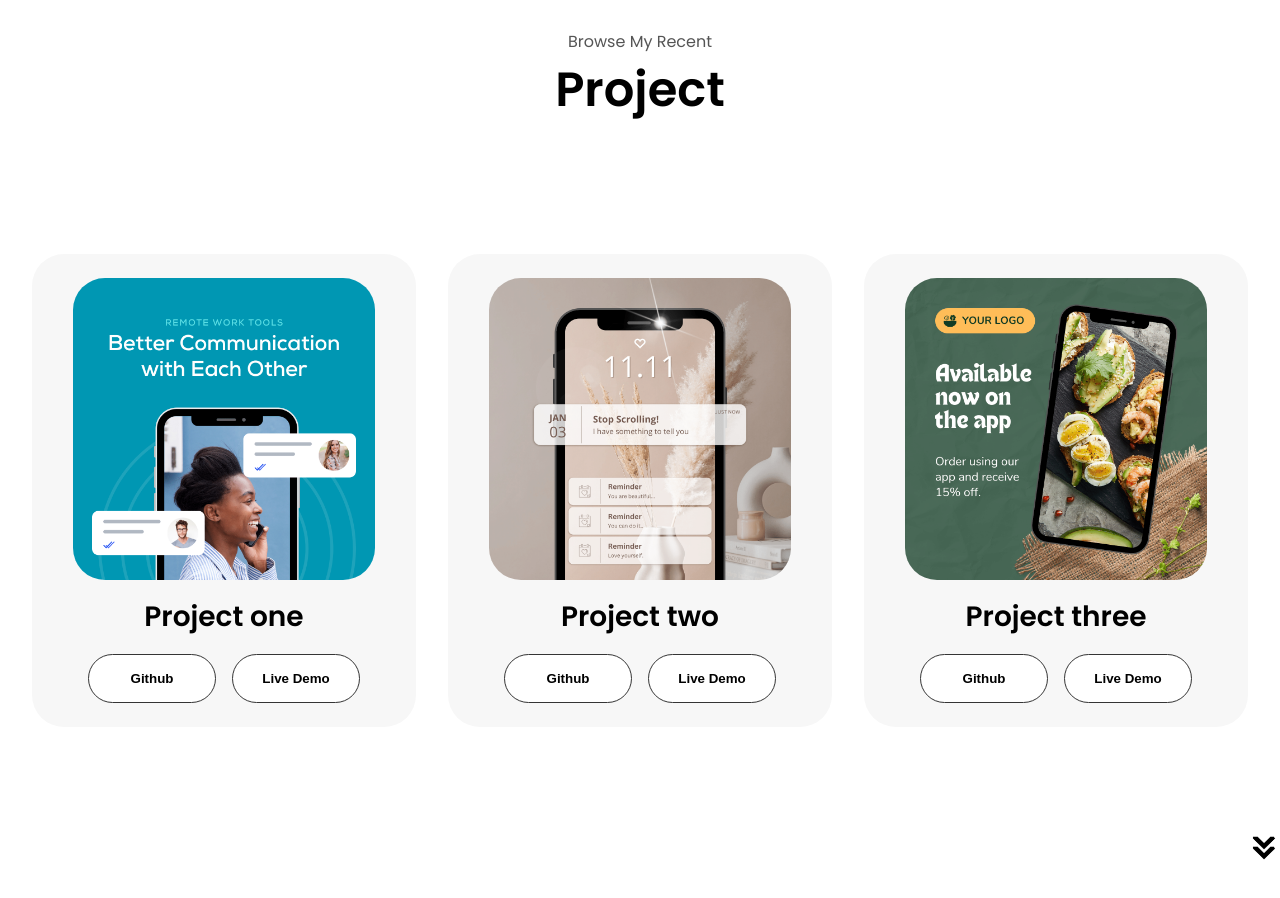
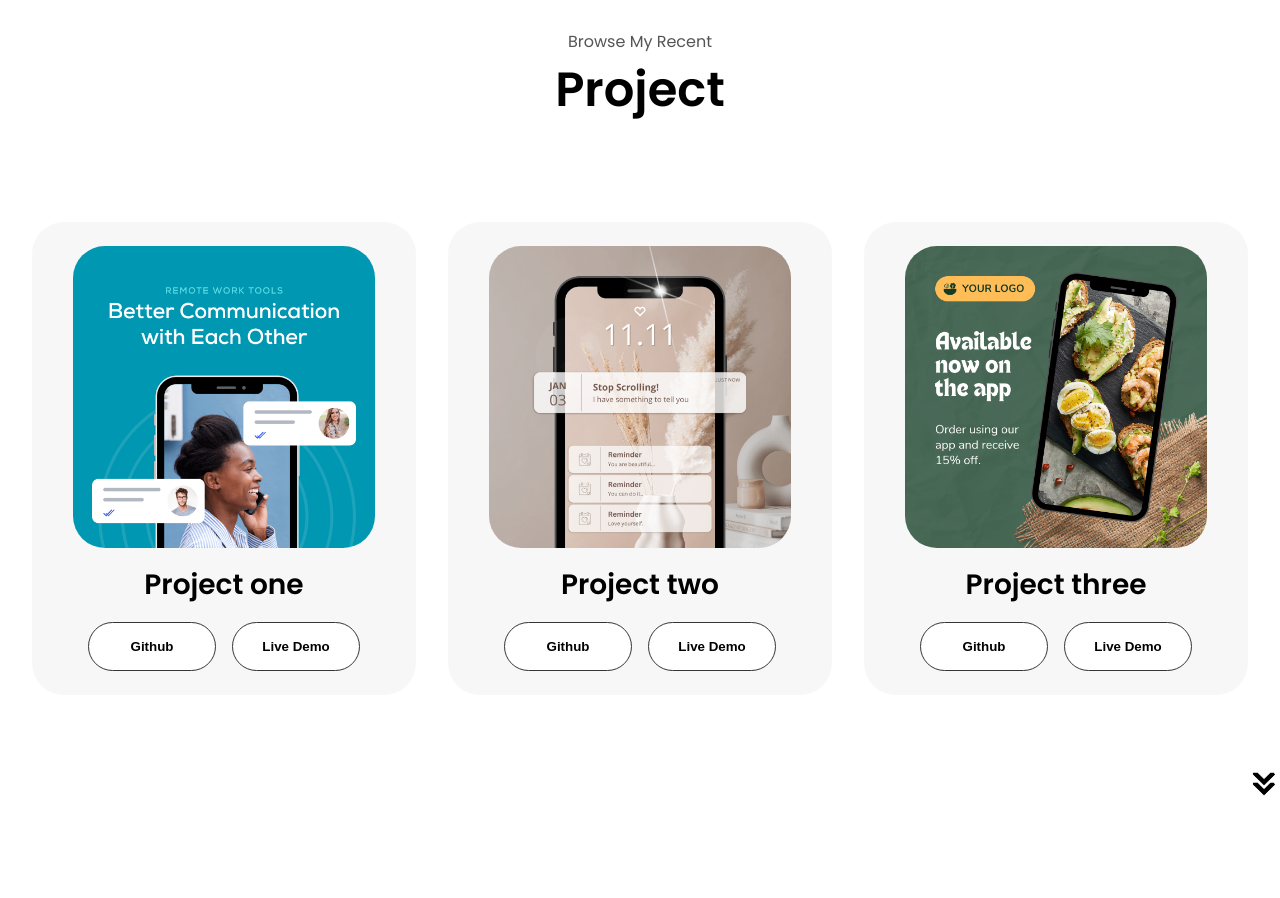
Before and after one commit to qingh2o/html-css-js-portfolio1, a plain HTML site: page index.html in a window 1280 px wide. Shown: the part 2481-3379 px from the top of the page. Drawn offline with Linux system fonts and the light colour scheme.

Commit message:
fix the projects layout

```diff
--- a/about.css
+++ b/about.css
@@ -37,7 +37,7 @@
 .details-container {
     width: 100%;
     padding: 1.5rem;
-    background:#F7F7F7;
+    background: #F7F7F7;
     border-radius: 2rem;
     text-align: center;
 }
@@ -51,7 +51,7 @@
 }
 
 /* Arrow down*/
-.arrow-button{
+.arrow-button {
     display: block;
     position: absolute;
     right: 0;
@@ -63,7 +63,7 @@
 }
 
 .arrow:hover,
-.arrow:focus{
+.arrow:focus {
     border-radius: 50%;
     border-color: black;
     outline: 3px solid black;
@@ -112,9 +112,18 @@
     position: relative;
     padding: 2rem 0 6rem 0;
 }
+.project-details-container{
+    padding: 6rem 2rem 1rem 2rem;
+}
+.project-container {
+    display: grid;
+    gap: 2rem;
+    grid-template-columns: repeat(auto-fit, minmax(300px, 1fr));
+
+}
 
 .color-container {
-    background:#F7F7F7;
+    background: #F7F7F7;
 }
 
 .project-img {
@@ -141,7 +150,7 @@
     display: flex;
     justify-content: center;
     border-radius: 2rem;
-    background:#F7F7F7;
+    background: #F7F7F7;
     margin: 2rem auto;
     padding: 0.5rem;
 }
@@ -169,6 +178,6 @@ footer {
     padding-bottom: 4rem;
 }
 
-footer p{
+footer p {
     text-align: center;
 }
--- a/index.html
+++ b/index.html
@@ -15,6 +15,7 @@
 
 <body>
     <!-- Nav Bar -->
+    <main>
         <header class="max-width">
             <nav id="desktop-nav">
                 <p class="logo">John Doe</p>
@@ -98,8 +99,10 @@
                         </section>
                     </section>
                     <article class="text-container">
-                    <p>Lorem ipsum dolor sit amet, consectetur adipisicing elit. Neque ab sunt quas dolore nam assumenda
-                        ratione earum molestias dolor, magnam minus deleniti reprehenderit, nobis mollitia quasi cumque
+                        <p>Lorem ipsum dolor sit amet, consectetur adipisicing elit. Neque ab sunt quas dolore nam
+                            assumenda
+                            ratione earum molestias dolor, magnam minus deleniti reprehenderit, nobis mollitia quasi
+                            cumque
                             incidunt, similique nesciunt molestiae nulla! Ex quae pariatur, molestias reprehenderit quos
                             officiis, eveniet illum doloremque laudantium facilis fuga architecto eligendi accusantium.
                             Animi, quaerat!</p>
@@ -212,8 +215,8 @@
             <p class="section-text-p1">Browse My Recent</p>
             <h1 class="title">Project</h1>
             <!-- Project 1 -->
-        <section class="experience-details-container">
-            <article class="about-containers project-containers">
+            <section class="project-details-container">
+                <article class="project-container">
                     <section class="details-container color-container">
                         <section class="article-container">
                             <img src="./assets/project-1.png" alt="Project 1" class="project-img">
@@ -222,7 +225,8 @@
                         <section class="btn-container">
                             <button class="btn btn-color-2 project-btn"
                                 onclick="location.href='https://github.com/'">Github</button>
-                        <button class="btn btn-color-2 project-btn" onclick="location.href='https://github.com/'">Live
+                            <button class="btn btn-color-2 project-btn"
+                                onclick="location.href='https://github.com/'">Live
                                 Demo</button>
                         </section>
                     </section>
@@ -237,7 +241,8 @@
                         <section class="btn-container">
                             <button class="btn btn-color-2 project-btn"
                                 onclick="location.href='https://github.com/'">Github</button>
-                        <button class="btn btn-color-2 project-btn" onclick="location.href='https://github.com/'">Live
+                            <button class="btn btn-color-2 project-btn"
+                                onclick="location.href='https://github.com/'">Live
                                 Demo</button>
                         </section>
                     </section>
@@ -251,7 +256,8 @@
                         <section class="btn-container">
                             <button class="btn btn-color-2 project-btn"
                                 onclick="location.href='https://github.com/'">Github</button>
-                        <button class="btn btn-color-2 project-btn" onclick="location.href='https://github.com/'">Live
+                            <button class="btn btn-color-2 project-btn"
+                                onclick="location.href='https://github.com/'">Live
                                 Demo</button>
                         </section>
                     </section>
@@ -277,7 +283,7 @@
                 </section>
             </section>
         </section>
-
+    </main>
     <!-- Footer -->
     <footer class="max-width">
         <nav>
```
Lines whose indentation alone changed are shown as unchanged.
